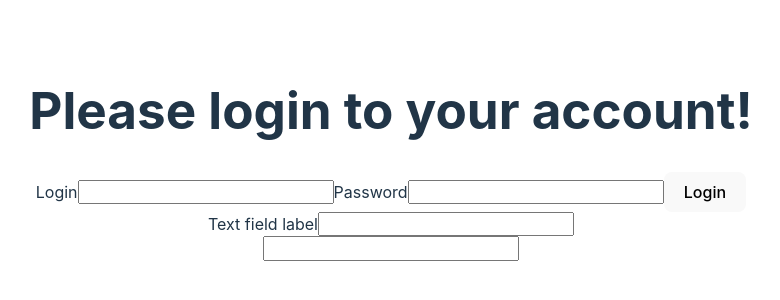
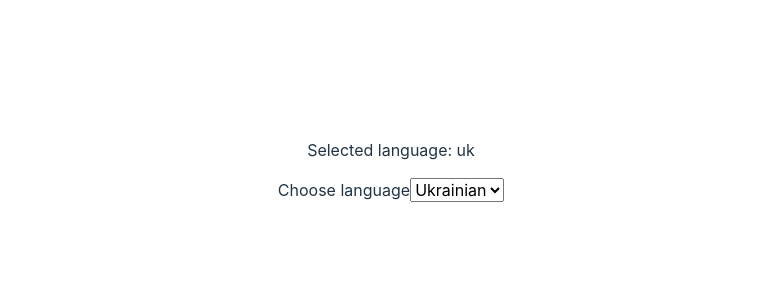
Before and after one commit to JuShapiro/react-module-3, a React (Vite) app: page / in a window 1280 px wide. Shown: the part 238-538 px from the top of the page, without its empty margins (249-1029 px from the left). Built offline with nearby package versions, Linux system fonts and the light colour scheme.

Commit message:
LangSwitcher

```diff
--- a/src/App.jsx
+++ b/src/App.jsx
@@ -2,66 +2,114 @@
 import { useId, useState } from "react";
 import "./App.css";
 
-const LoginForm = ({ onLogin }) => {
-  const loginId = useId();
-  const passwordId = useId();
-  const handleSubmit = (event) => {
-    event.preventDefault();
-    const form = event.target;
-    const { login, password } = form.elements;
-    onLogin({
-      login: login.value,
-      password: password.value,
-    });
+// const LoginForm = ({ onLogin }) => {
+//   const loginId = useId();
+//   const passwordId = useId();
+//   const handleSubmit = (event) => {
+//     event.preventDefault();
+//     const form = event.target;
+//     const { login, password } = form.elements;
+//     onLogin({
+//       login: login.value,
+//       password: password.value,
+//     });
 
-    form.reset();
-  };
-  return (
-    <form onSubmit={handleSubmit}>
-      <label htmlFor={loginId}>Login</label>
-      <input type="text" name="login" id={loginId} />
+//     form.reset();
+//   };
+//   return (
+//     <form onSubmit={handleSubmit}>
+//       <label htmlFor={loginId}>Login</label>
+//       <input type="text" name="login" id={loginId} />
 
-      <label htmlFor={passwordId}>Password</label>
-      <input type="password" name="password" id={passwordId} />
+//       <label htmlFor={passwordId}>Password</label>
+//       <input type="password" name="password" id={passwordId} />
 
-      <button type="submit">Login</button>
-    </form>
-  );
-};
-const MyComponent = () => {
-  const id = useId();
+//       <button type="submit">Login</button>
+//     </form>
+//   );
+// };
+// const MyComponent = () => {
+//   const id = useId();
+//   return (
+//     <div>
+//       <label htmlFor={id}>Text field label</label>
+//       <input type="text" id={id} />
+//     </div>
+//   );
+// };
+// const SearchBar = () => {
+//   const [inputValue, setInputValue] = useState("");
+
+//   const handleChange = (evt) => {
+//     setInputValue(evt.target.value);
+//   };
+//   return (
+//     <div>
+//       <input type="text" value={inputValue} onChange={handleChange} />
+//       <p>{inputValue}</p>
+//     </div>
+//   );
+// };
+
+// const App = () => {
+//   const handleLogin = (userData) => {
+//     console.log(userData);
+//   };
+//   return (
+//     <div>
+//       <h1>Please login to your account!</h1>
+//       <LoginForm onLogin={handleLogin} />
+//       <MyComponent />
+
+//       <SearchBar />
+//     </div>
+//   );
+// };
+
+// export default App;
+
+// const LangSwitcher = () => {
+//   const selectId = useId();
+
+//   return (
+//     <div>
+//       <label htmlFor={selectId}>Choose language</label>
+//       <select id={selectId}>
+//         <option value="en">English</option>
+//         <option value="uk">Ukrainian</option>
+//         <option value="pl">Polish</option>
+//       </select>
+//     </div>
+//   );
+// };
+
+// export default LangSwitcher;
+
+const LangSwitcher = ({ value, onSelect }) => {
+  const selectId = useId();
+
   return (
     <div>
-      <label htmlFor={id}>Text field label</label>
-      <input type="text" id={id} />
-    </div>
-  );
-};
-const SearchBar = () => {
-  const [inputValue, setInputValue] = useState("");
-
-  const handleChange = (evt) => {
-    setInputValue(evt.target.value);
-  };
-  return (
-    <div>
-      <input type="text" value={inputValue} onChange={handleChange} />
-      <p>{inputValue}</p>
+      <label htmlFor={selectId}>Choose language</label>
+      <select
+        id={selectId}
+        value={value}
+        onChange={(evt) => onSelect(evt.target.ariaValueText)}
+      >
+        <option value="uk">Ukrainian</option>
+        <option value="en">English</option>
+        <option value="pl">Polish</option>
+      </select>
     </div>
   );
 };
 
 const App = () => {
-  const handleLogin = (userData) => {
-    console.log(userData);
-  };
+  const [lang, setLang] = useState("uk");
   return (
     <div>
-      <h1>Please login to your account!</h1>
-      <LoginForm onLogin={handleLogin} />
-      <MyComponent />
-
-      <SearchBar />
+      <p>Selected language: {lang}</p>
+      <LangSwitcher value={lang} onSelect={setLang} />
     </div>
   );
 };
```
